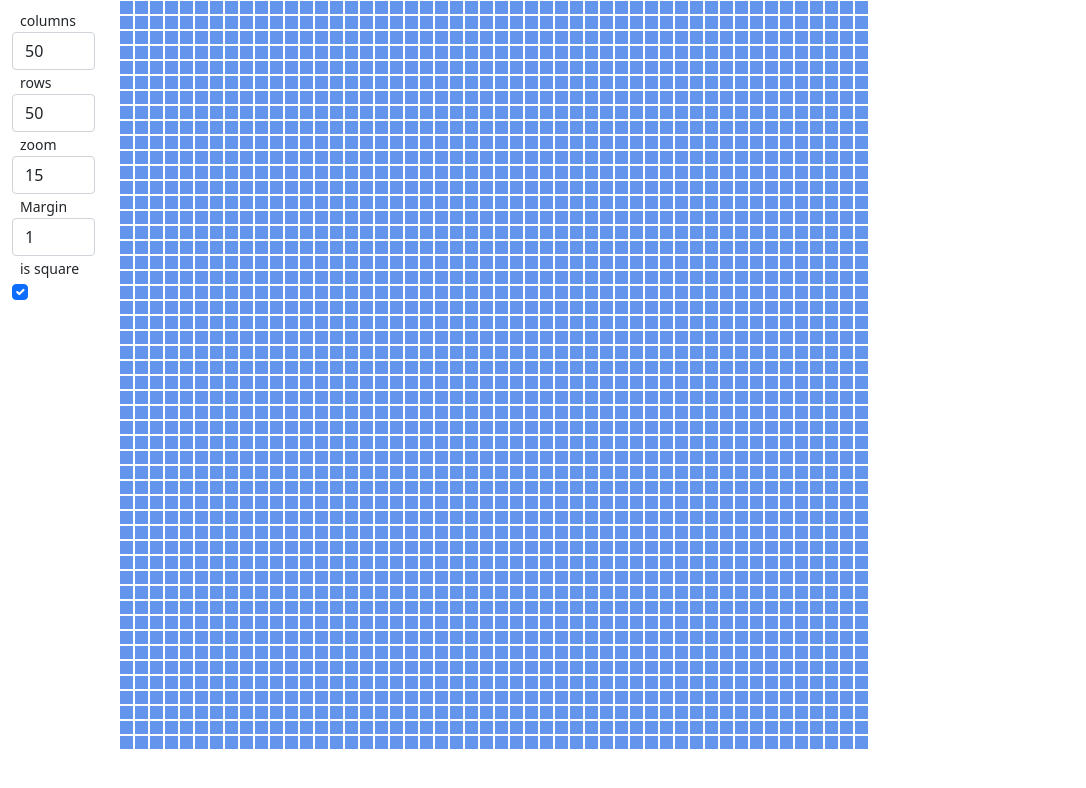
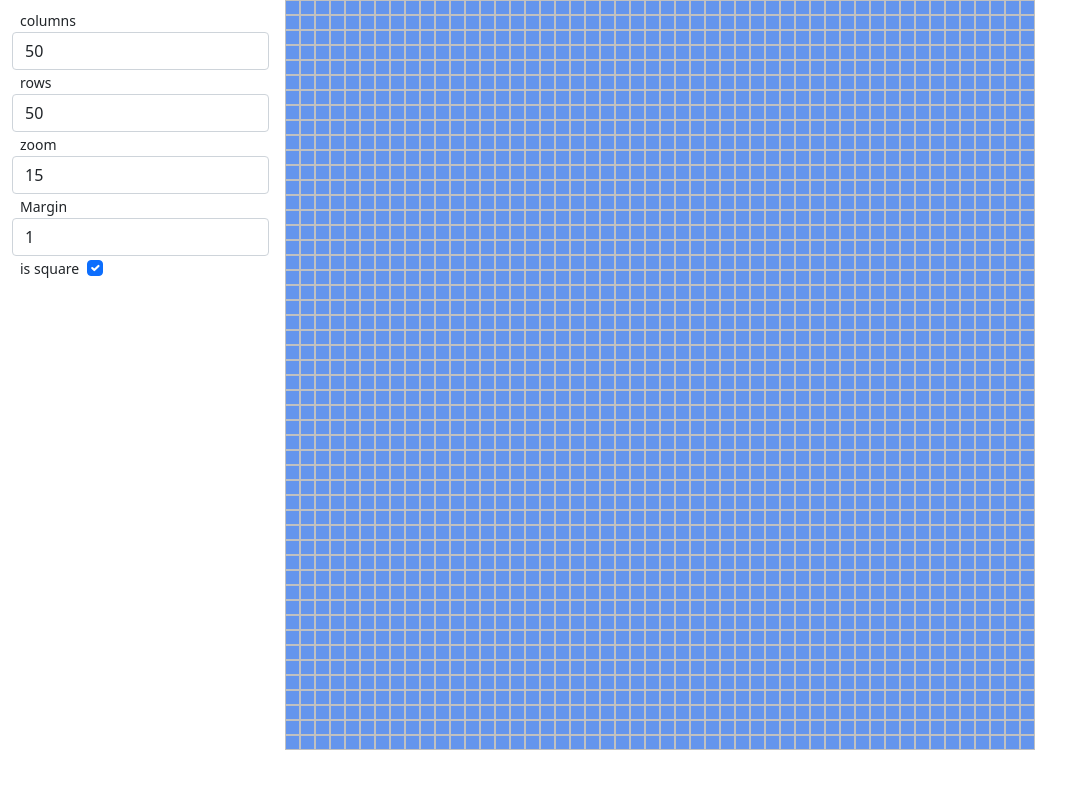
Before and after one commit to timbrownls20/Games, a Next.js app in the folder game-of-life/: page / in a window 1280 px wide. Shown: the top 788 px of the page, without its empty margins (0-1086 px from the left). Built offline with nearby package versions, Linux system fonts and the light colour scheme.

Commit message:
stop grid bropping to new row when larger than screen

```diff
--- a/game-of-life/pages/_app.js
+++ b/game-of-life/pages/_app.js
@@ -1,6 +1,7 @@
 import React from 'react';
 import '../node_modules/bootstrap/dist/css/bootstrap.css';
 import '../public/static/site.css';
+import '../public/static/grid.css';
 
 // eslint-disable-next-line react/prop-types
 const AppWrapper = ({Component, pageProps}) => {
--- a/game-of-life/pages/index.js
+++ b/game-of-life/pages/index.js
@@ -12,8 +12,8 @@ const Index = () => {
   return (
     <>
       <div className="container-fluid">
-        <div className="row">
-          <div className="col-1">
+        <div className="game-container">
+          <div className="form-panel">
             <form>
               <div className="form-group my-2">
                 <small className="mx-2">columns</small>
@@ -75,7 +75,9 @@ const Index = () => {
               </div>
             </form>
           </div>
-          <div className="col-auto">
+
+
+          <div className="grid-panel">
             <Grid
               dimension={[dimensionX, dimensionY]}
               cellSize={cellSize}
--- /dev/null
+++ b/game-of-life/public/static/grid.css
@@ -0,0 +1,30 @@
+.flex-container {
+    padding: 0;
+    margin: 0;
+    list-style: none;
+    display: flex;
+    justify-content: space-around;
+    line-height:30px;
+  }
+
+  .flex-item {
+    background: tomato;
+    color: white;
+    font-weight: bold;
+    font-size: 1.5em;
+    text-align: center;
+    flex: 1 0 0px;
+    height: auto;
+  }
+
+  .cell{
+    background:cornflowerblue
+  }
+
+  .cell-over{
+    background:tomato
+  }
+
+  .cell-select{
+    background:yellow
+  }
--- a/game-of-life/public/static/site.css
+++ b/game-of-life/public/static/site.css
@@ -1,38 +1,15 @@
-.flex-container {
-    padding: 0;
-    margin: 0;
-    list-style: none;
-    display: -webkit-box;
-    display: -moz-box;
-    display: -ms-flexbox;
-    display: -webkit-flex;
+.game-container
+{
     display: flex;
-    /* -webkit-flex-flow: row; */
-    justify-content: space-around;
-    /* width:1000px;
-    height: 10px; */
-    line-height:30px;
-  }
+}
 
-  .flex-item {
-    background: tomato;
-    /* margin: 1px; */
-    color: white;
-    font-weight: bold;
-    font-size: 1.5em;
-    text-align: center;
-    flex: 1 0 0px;
-    height: auto;
-  }
+.form-panel
+{
+    min-width: 200px;
+    padding-right: 1em;
+}
 
-  .cell{
-    background:cornflowerblue
-  }
-
-  .cell-over{
-    background:tomato
-  }
-
-  .cell-select{
-    background:yellow
-  }
+.grid-panel
+{
+    background: silver;
+}
```
